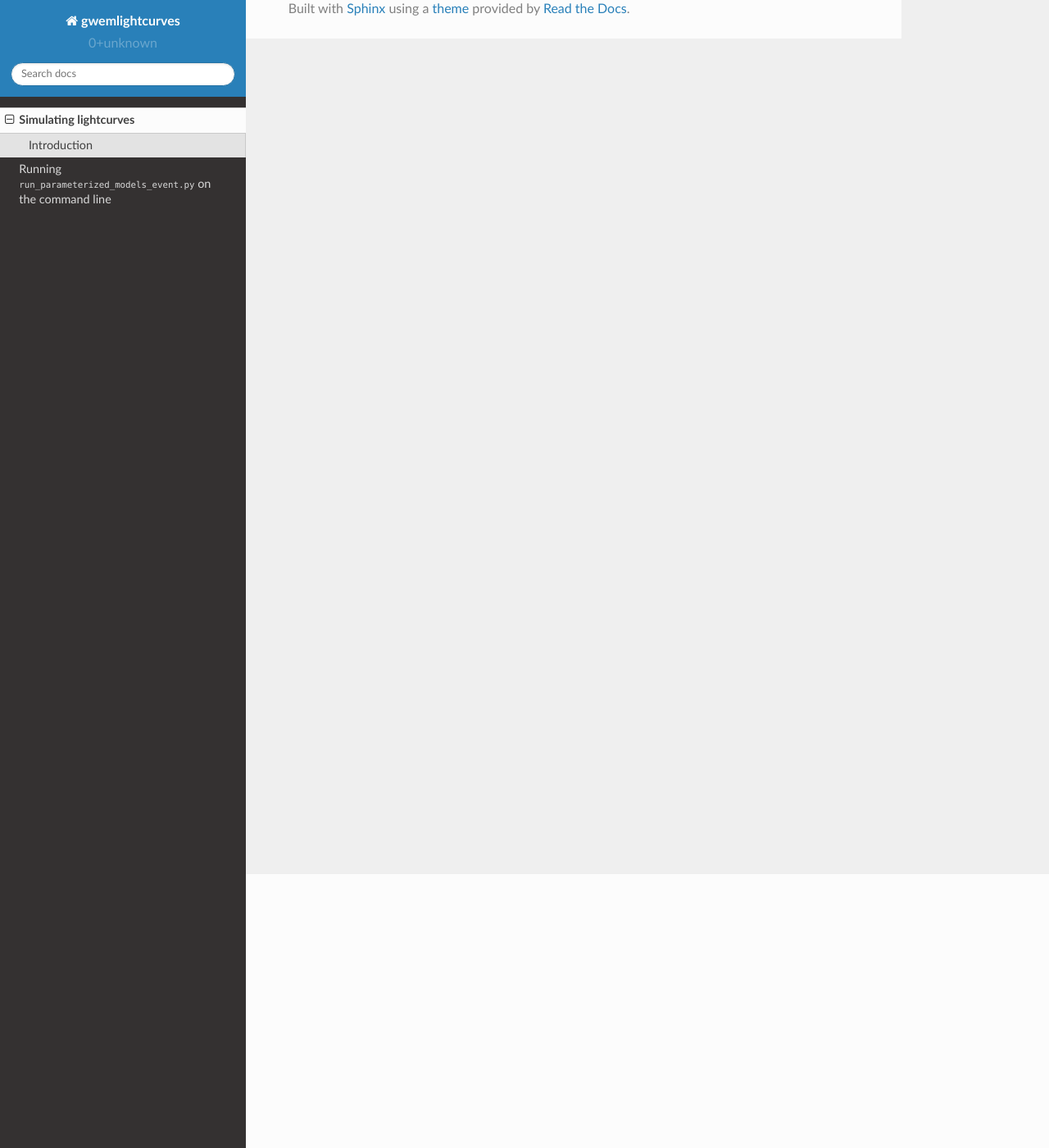
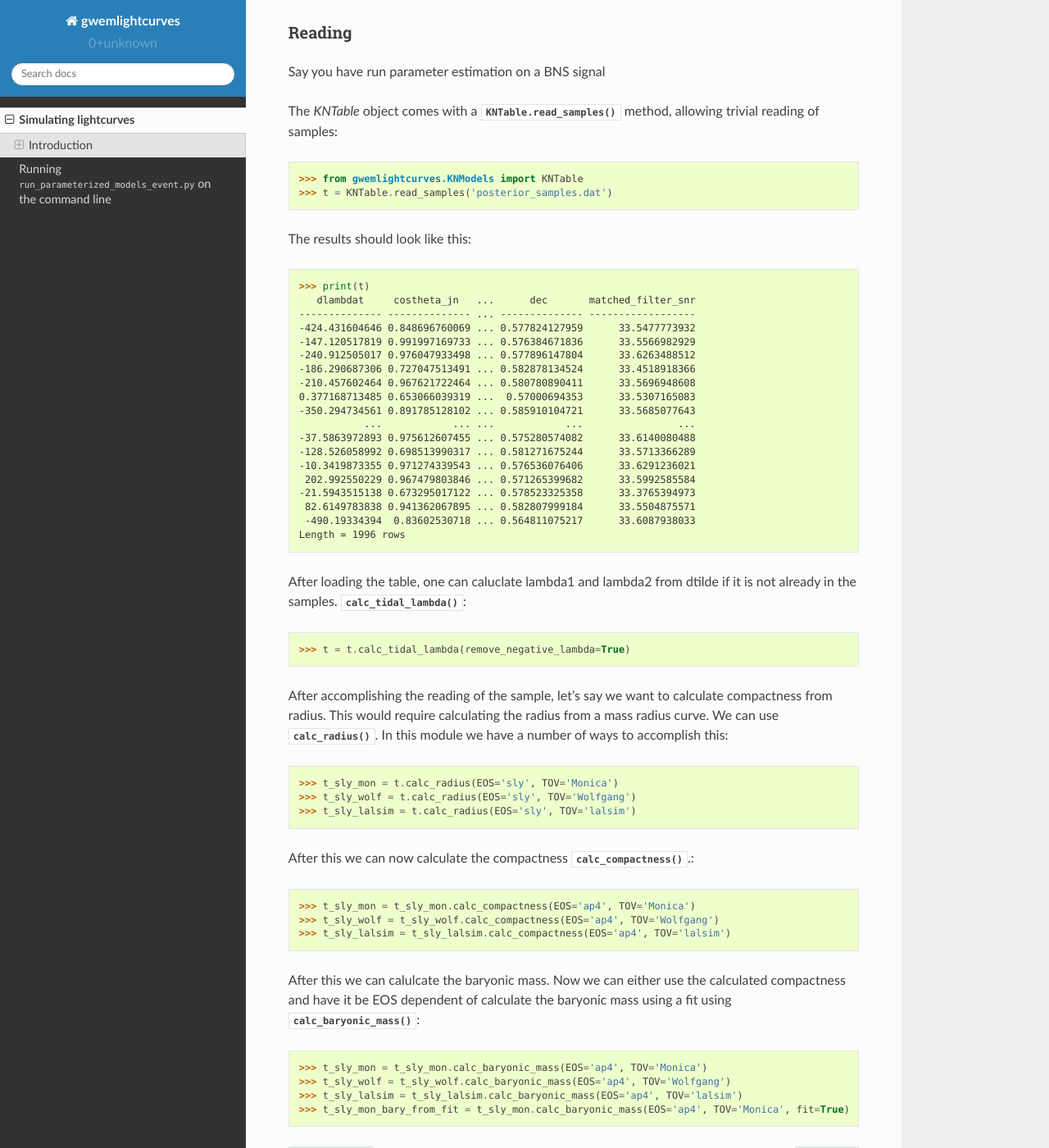
Before and after one commit to mcoughlin/gwemlightcurves, a Sphinx documentation site: the page built from docs/examples/index.rst, in a window 1280 px wide and 1400 px high, scrolled down 334 px. Shown: the whole window at 82% size. Built offline with Sphinx 7.4.7 and the Read the Docs theme 2.0.0, drawn with Linux system fonts in a browser that asks for light colours; some of the changed text lies outside the part shown.

Commit message:
Trying to update docs

```diff
--- a/docs/conf.py
+++ b/docs/conf.py
@@ -32,6 +32,7 @@ sys.path.insert(0, os.path.abspath('.'))
 # ones.
 extensions = [
     'sphinx.ext.autodoc',
+    'matplotlib.sphinxext.plot_directive',
     'sphinx.ext.doctest',
     'sphinx.ext.intersphinx',
     'sphinx.ext.viewcode',
--- a/docs/examples/index.rst
+++ b/docs/examples/index.rst
@@ -7,3 +7,65 @@ Simulating lightcurves
 ============
 Introduction
 ============
+The first thing you will need in order to generate a light curve is a system that is expected to have some mass ejecta. Once you have one of these systems you can calculate the masss ejects if you have information on the mass of the objects and if it is a binary nuetron star the compactness and baryonic masses of both systems. Here we display some ways to get information on the compactness and baryonic mass of neutron stars through using certain Equation of State (EOS)
+
+Reading
+-------
+
+Say you have run parameter estimation on a BNS signal
+
+The `KNTable` object comes with a :meth:`KNTable.read_samples` method, allowing
+trivial reading of samples::
+
+    >>> from gwemlightcurves.KNModels import KNTable
+    >>> t = KNTable.read_samples('posterior_samples.dat')
+
+The results should look like this::
+
+    >>> print(t)
+       dlambdat     costheta_jn   ...      dec       matched_filter_snr
+    -------------- -------------- ... -------------- ------------------
+    -424.431604646 0.848696760069 ... 0.577824127959      33.5477773932
+    -147.120517819 0.991997169733 ... 0.576384671836      33.5566982929
+    -240.912505017 0.976047933498 ... 0.577896147804      33.6263488512
+    -186.290687306 0.727047513491 ... 0.582878134524      33.4518918366
+    -210.457602464 0.967621722464 ... 0.580780890411      33.5696948608
+    0.377168713485 0.653066039319 ...  0.57000694353      33.5307165083
+    -350.294734561 0.891785128102 ... 0.585910104721      33.5685077643
+               ...            ... ...            ...                ...
+    -37.5863972893 0.975612607455 ... 0.575280574082      33.6140080488
+    -128.526058992 0.698513990317 ... 0.581271675244      33.5713366289
+    -10.3419873355 0.971274339543 ... 0.576536076406      33.6291236021
+     202.992550229 0.967479803846 ... 0.571265399682      33.5992585584
+    -21.5943515138 0.673295017122 ... 0.578523325358      33.3765394973
+     82.6149783838 0.941362067895 ... 0.582807999184      33.5504875571
+     -490.19334394  0.83602530718 ... 0.564811075217      33.6087938033
+    Length = 1996 rows
+
+
+After loading the table, one can caluclate lambda1 and lambda2 from dtilde if it is not already in the samples.
+:meth:`~KNTable.calc_tidal_lambda`::
+
+   >>> t = t.calc_tidal_lambda(remove_negative_lambda=True)
+
+After accomplishing the reading of the sample, let's say we want to calculate
+compactness from radius. This would require calculating the radius from a mass radius curve. We can use :meth:`~KNTable.calc_radius`. In this module we have a number of ways to accomplish this::
+
+
+    >>> t_sly_mon = t.calc_radius(EOS='sly', TOV='Monica')
+    >>> t_sly_wolf = t.calc_radius(EOS='sly', TOV='Wolfgang')
+    >>> t_sly_lalsim = t.calc_radius(EOS='sly', TOV='lalsim')
+
+
+After this we can now calculate the compactness :meth:`~KNTable.calc_compactness`.::
+
+    >>> t_sly_mon = t_sly_mon.calc_compactness(EOS='ap4', TOV='Monica')
+    >>> t_sly_wolf = t_sly_wolf.calc_compactness(EOS='ap4', TOV='Wolfgang')
+    >>> t_sly_lalsim = t_sly_lalsim.calc_compactness(EOS='ap4', TOV='lalsim')
+
+After this we can calulcate the baryonic mass. Now we can either use the calculated compactness and have it be EOS dependent of calculate the baryonic mass using a fit using :meth:`~KNTable.calc_baryonic_mass`::
+
+    >>> t_sly_mon = t_sly_mon.calc_baryonic_mass(EOS='ap4', TOV='Monica')
+    >>> t_sly_wolf = t_sly_wolf.calc_baryonic_mass(EOS='ap4', TOV='Wolfgang')
+    >>> t_sly_lalsim = t_sly_lalsim.calc_baryonic_mass(EOS='ap4', TOV='lalsim')
+    >>> t_sly_mon_bary_from_fit = t_sly_mon.calc_baryonic_mass(EOS='ap4', TOV='Monica', fit=True)
```
Also changed, not shown: 2 other files.
